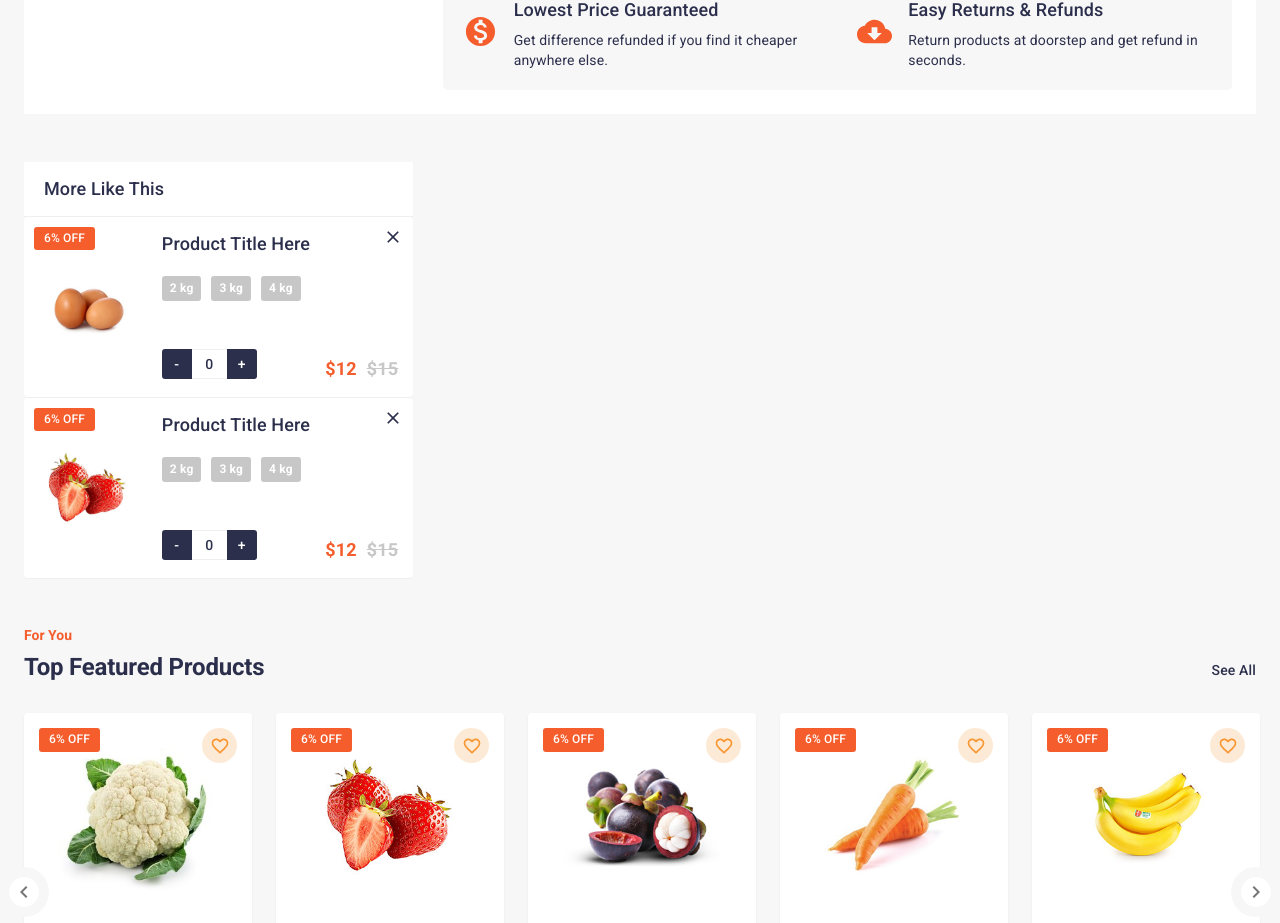
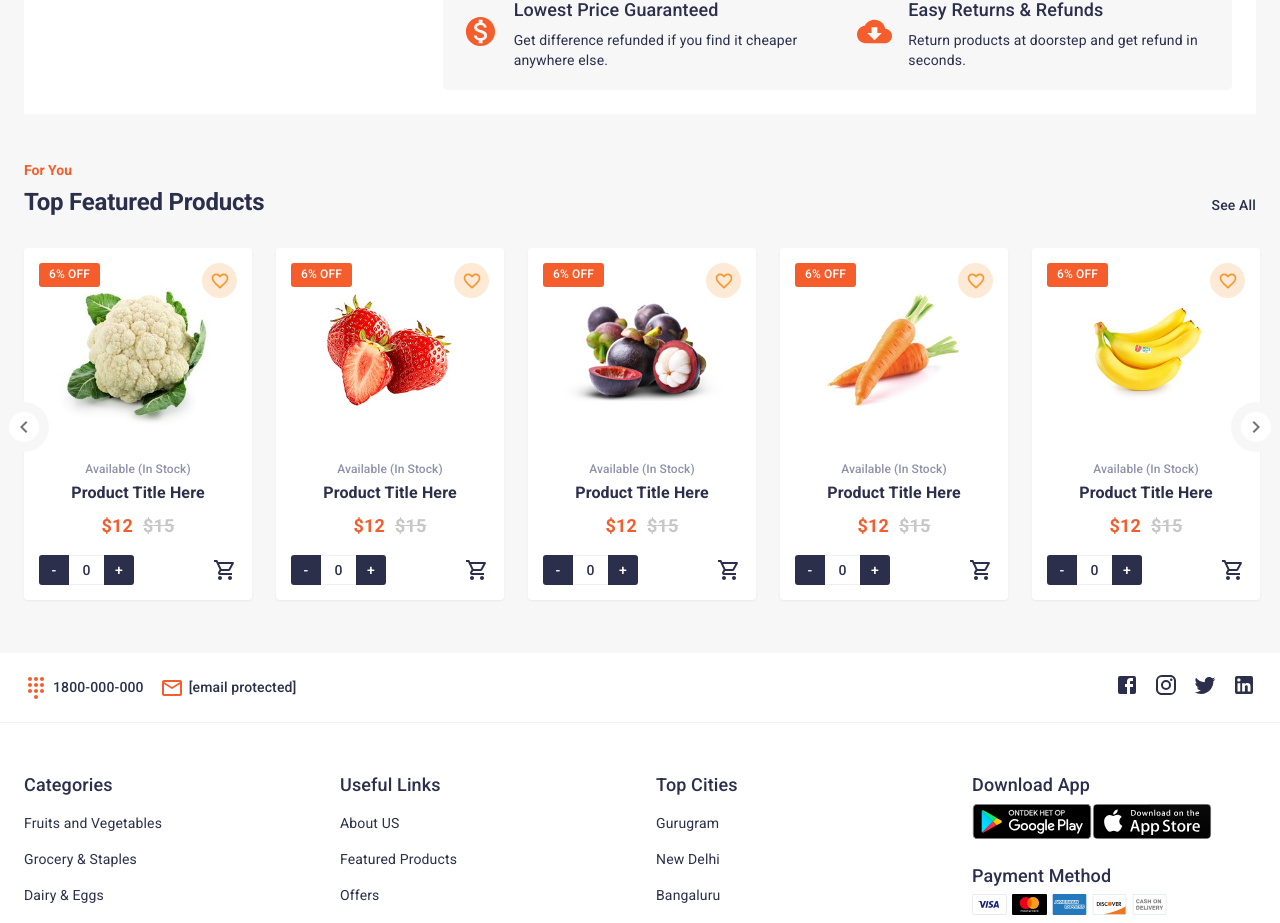
Before and after one commit to apexof/gambo-market, a Next.js app: page /product/1 in a window 1280 px wide. Shown: the part 810-1733 px from the top of the page. Built offline with nearby package versions, Linux system fonts and the light colour scheme.

Commit message:
hide More Like This

```diff
--- a/components/PagesData/Product/Texts.jsx
+++ b/components/PagesData/Product/Texts.jsx
@@ -88,7 +88,7 @@ export default function SimpleTabs() {
             <AppBar position="static" className={cx(classes.appBar, "shadow1")}>
                 <Tabs value={value} onChange={handleChange} aria-label="simple tabs example">
                     {texts.map(item => (
-                        <Tab label={item.title} {...a11yProps(item.id)} />
+                        <Tab key={item.id} label={item.title} {...a11yProps(item.id)} />
                     ))}
                 </Tabs>
             </AppBar>
--- a/pages/product/[id].jsx
+++ b/pages/product/[id].jsx
@@ -27,17 +27,17 @@ export default function Category(props) {
                         weight={item.weight}
                     />
                 </Box>
-                <Box mt={6}>
+                {/* <Box mt={6}>
                     <Grid container spacing={4}>
                         <Grid item xs={12} md={4}>
                             <BlockTitle>More Like This</BlockTitle>
                             <CartList />
                         </Grid>
-                        {/* <Grid item xs={12} md={8} >
+                        <Grid item xs={12} md={8} >
                             <TextsOld />
-                        </Grid> */}
+                        </Grid>
                     </Grid>
-                </Box>
+                </Box> */}
             </Container>
 
             <Box mt={6}>
```
